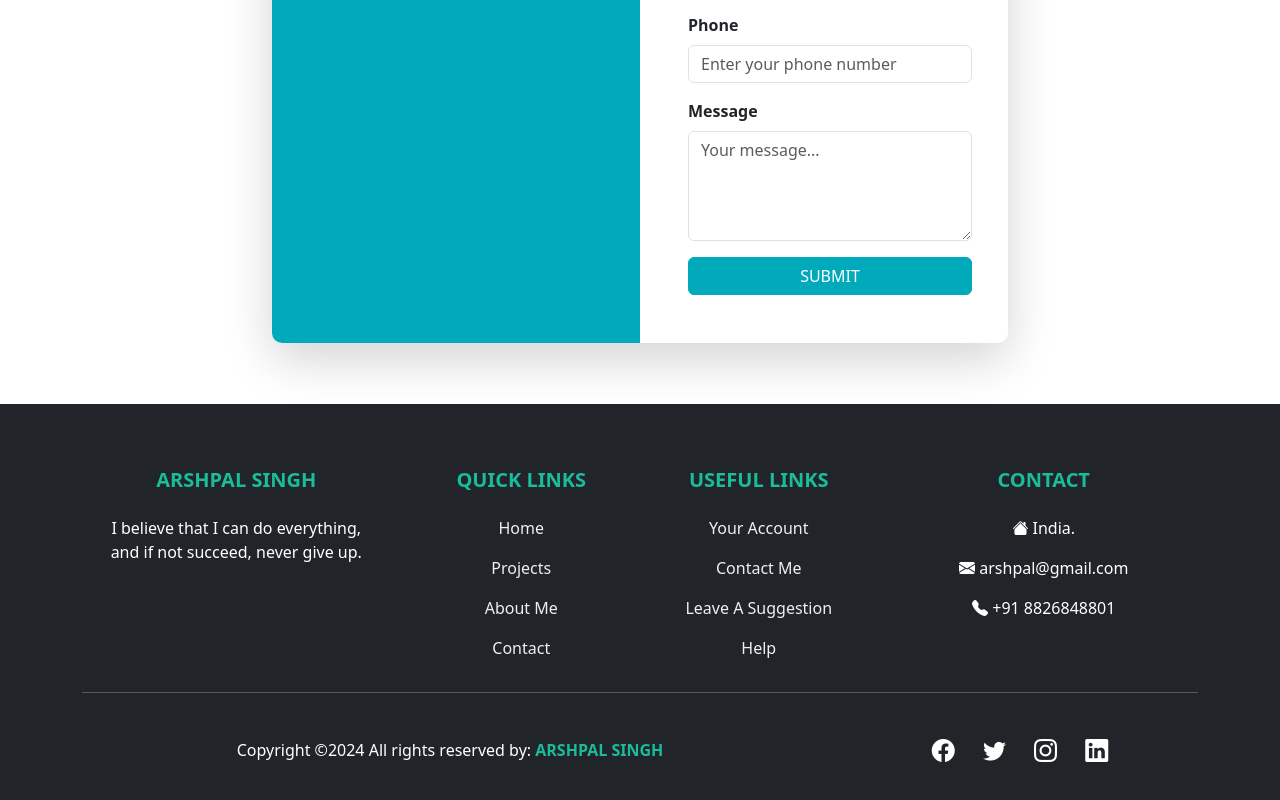
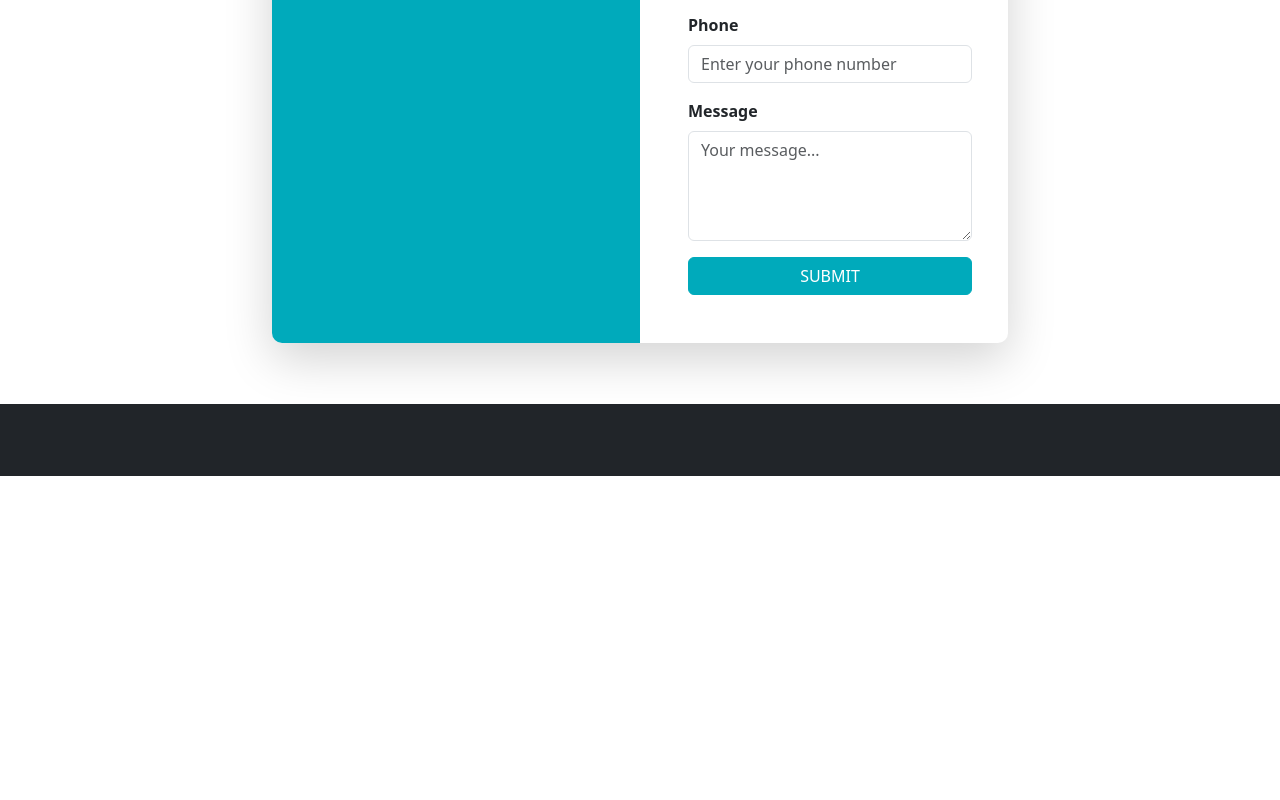
Before and after one commit to notsoarsh/Portfolio_Website, a plain HTML site: page contact_me.html in a window 1280 px wide. Shown: the part 498-1298 px from the top of the page. After the commit the page ends 974 px from the top, so only its background shows below. Drawn offline with nearby package versions, Linux system fonts and the light colour scheme; a web font is replaced by a local one.

Commit message:
Update contact_me.html

```diff
--- a/contact_me.html
+++ b/contact_me.html
@@ -1,3 +1,4 @@
+
 <!DOCTYPE html>
 <html lang="en">
 <head>
@@ -150,7 +151,7 @@
                     </div>
                     <div class="col-md-6 p-5">
                         <h3 class="font-weight-bold">Contact</h3>
-                        <form>
+                        <form id="contact-form">
                             <div class="form-group">
                                 <label for="name">Name *</label>
                                 <input type="text" class="form-control" id="name" placeholder="Enter your name" required>
@@ -180,96 +181,44 @@
     </div>
 </div>
 
-</body>
 <footer class="bg-dark text-white pt-5 pb-4">
-    <div class="container text-center text-md-left">
-        <div class="row text-center text-md-left">
-            <div class="col-md-3 col-lg-3 col-xl-3 mx-auto mt-3">
-                <h5 class="text-uppercase mb-4 font-weight-bold text-teal">ARSHPAL SINGH</h5>
-                <p>I believe that I can do everything, and if not succeed, never give up.</p>
-            </div>
-            <div class="col-md-2 col-lg-2 col-xl-2 mx-auto mt-3">
-                <h5 class="text-uppercase mb-4 font-weight-bold text-teal">Quick Links</h5>
-                <p>
-                    <a href="index.html">Home</a>
-                </p>
-                <p>
-                    <a href="Product.html">Projects</a>
-                </p>
-                <p>
-                    <a href="#">About Me</a>
-                </p>
-                <p>
-                    <a href="Contact_Me.html">Contact</a>
-                </p>
-            </div>
-            <div class="col-md-3 col-lg-2 col-xl-2 mx-auto mt-3">
-                <h5 class="text-uppercase mb-4 font-weight-bold text-teal">Useful Links</h5>
-                <p>
-                    <a href="#">Your Account</a>
-                </p>
-                <p>
-                    <a href="#">Contact Me</a>
-                </p>
-                <p>
-                    <a href="#">Leave A Suggestion</a>
-                </p>
-                <p>
-                    <a href="#">Help</a>
-                </p>
-            </div>
-            <div class="col-md-4 col-lg-3 col-xl-3 mx-auto mt-3">
-                <h5 class="text-uppercase mb-4 font-weight-bold text-teal">Contact</h5>
-                <p>
-                    <i class="bi bi-house-fill"></i> India.
-                </p>
-                <p>
-                    <i class="bi bi-envelope-fill"></i> arshpal@gmail.com
-                </p>
-                <p>
-                    <i class="bi bi-telephone-fill"></i> +91 8826848801
-                </p>
-            </div>
-        </div>
 
-        <hr class="mb-4">
-
-        <div class="row align-items-center">
-            <div class="col-md-7 col-lg-8">
-                <p>Copyright ©2024 All rights reserved by:
-                    <a href="#" style="text-decoration: none;">
-                        <strong class="text-teal">ARSHPAL SINGH</strong>
-                    </a>
-                </p>
-            </div>
-            <div class="col-md-5 col-lg-4">
-                <div class="text-center text-md-right">
-                    <ul class="list-unstyled list-inline">
-                        <li class="list-inline-item">
-                            <a href="https://www.facebook.com" class="btn-floating btn-sm text-white" style="font-size: 23px;">
-                                <i class="bi bi-facebook"></i>
-                            </a>
-                        </li>
-                        <li class="list-inline-item">
-                            <a href="https://twitter.com" class="btn-floating btn-sm text-white" style="font-size: 23px;">
-                                <i class="bi bi-twitter"></i>
-                            </a>
-                        </li>
-                        <li class="list-inline-item">
-                            <a href="https://www.instagram.com" class="btn-floating btn-sm text-white" style="font-size: 23px;">
-                                <i class="bi bi-instagram"></i>
-                            </a>
-                        </li>
-                        <li class="list-inline-item">
-                            <a href="https://www.linkedin.com" class="btn-floating btn-sm text-white" style="font-size: 23px;">
-                                <i class="bi bi-linkedin"></i>
-                            </a>
-                        </li>
-                    </ul>
-                </div>
-            </div>
-        </div>
-    </div>
 </footer>
 
+<script>
+    const form = document.getElementById('contact-form');
+
+    form.addEventListener('submit', (e) => {
+        e.preventDefault();
+
+        const name = document.getElementById('name').value;
+        const email = document.getElementById('email').value;
+        const company = document.getElementById('company').value;
+        const phone = document.getElementById('phone').value;
+        const message = document.getElementById('message').value;
+
+        if (name === '' || email === '') {
+            alert('Please fill in all required fields');
+            return;
+        }
+
+
+
+        if (!validateEmail(email)) {
+            alert('Invalid email address');
+            return;
+        }
+
+        alert('Form Submitted');
+
+
+    });
+
+    function validateEmail(email) {
+        const emailRegex = /^[a-zA-Z0-9._%+-]+@[a-zA-Z0-9.-]+\.[a-zA-Z]{2,}$/;
+        return emailRegex.test(email);
+    }
+</script>
+
+</body>
 </html>
```
